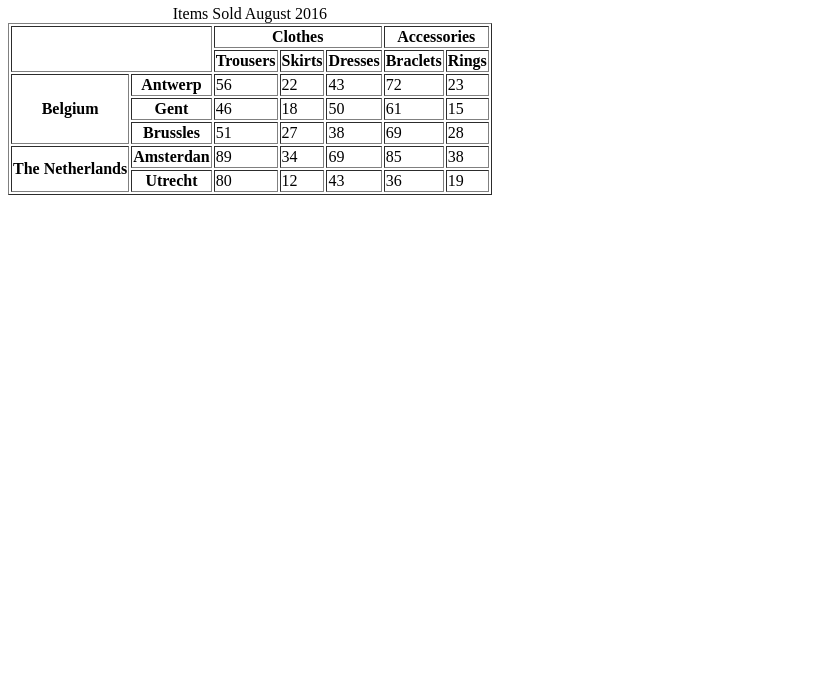
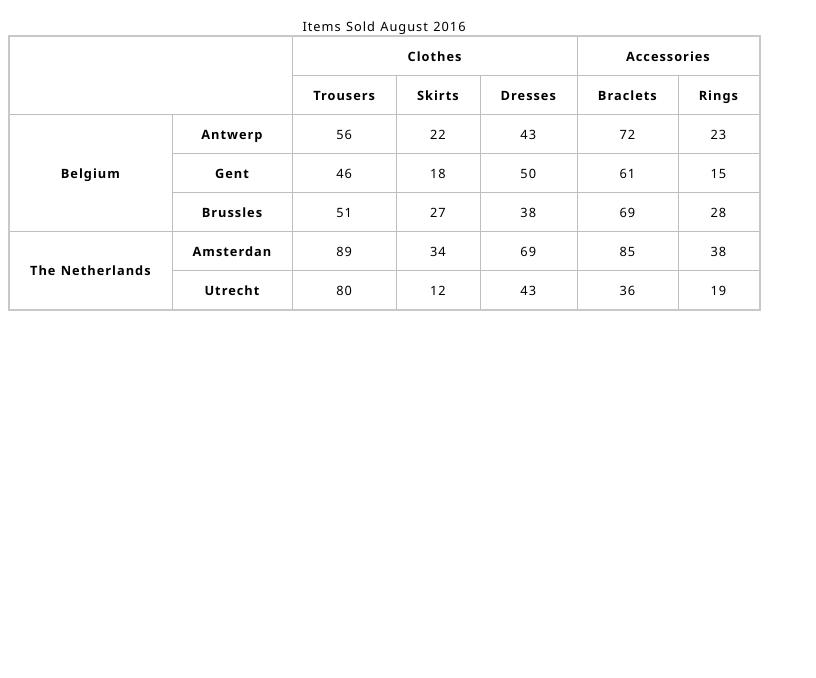
Before and after one commit to King182008/24-25WebDesign, a plain HTML site: page tablesExample.html in a window 1280 px wide. Shown: the part 122-800 px from the top of the page, without its empty margins (0-816 px from the left). Drawn offline with Linux system fonts and the light colour scheme.

Commit message:
table done fr

```diff
--- /dev/null
+++ b/css/style.css
@@ -0,0 +1,4 @@
+td, th{
+    border: 1px solid rgb(190 190 190); text-align: center;
+    padding: 10px 20px;
+}
--- a/tablesExample.html
+++ b/tablesExample.html
@@ -1,19 +1,20 @@
 <!DOCTYPE html>
-<html>
+<html style="font-family:'Segoe UI', Tahoma, Geneva, Verdana, sans-serif;">
     <head>
         <meta charset="UTF-8">
         <title>CIS Web Design | HTML Tables</title>
+        <link rel="stylesheet" href="css/style.css">
     </head>
     <body>
         <h1>HTML Table Examples</h1>
         <h2>Item Sold Summary:</h2>
 
-        <table border="1">
+        <table style="border-collapse: collapse; border: 2px solid rgb(200 200 200); letter-spacing: 1px; font-size: 0.8rem;">
             <caption>Items Sold August 2016</caption>
 
             <thead>
                 <tr>
-                    <td colspan="2" rowspan="2"></td>
+                    <td colspan="2" rowspan="2" ></td>
                     <th colspan="3">Clothes</th>
                     <th colspan="2">Accessories</th>
                 </tr>
```
